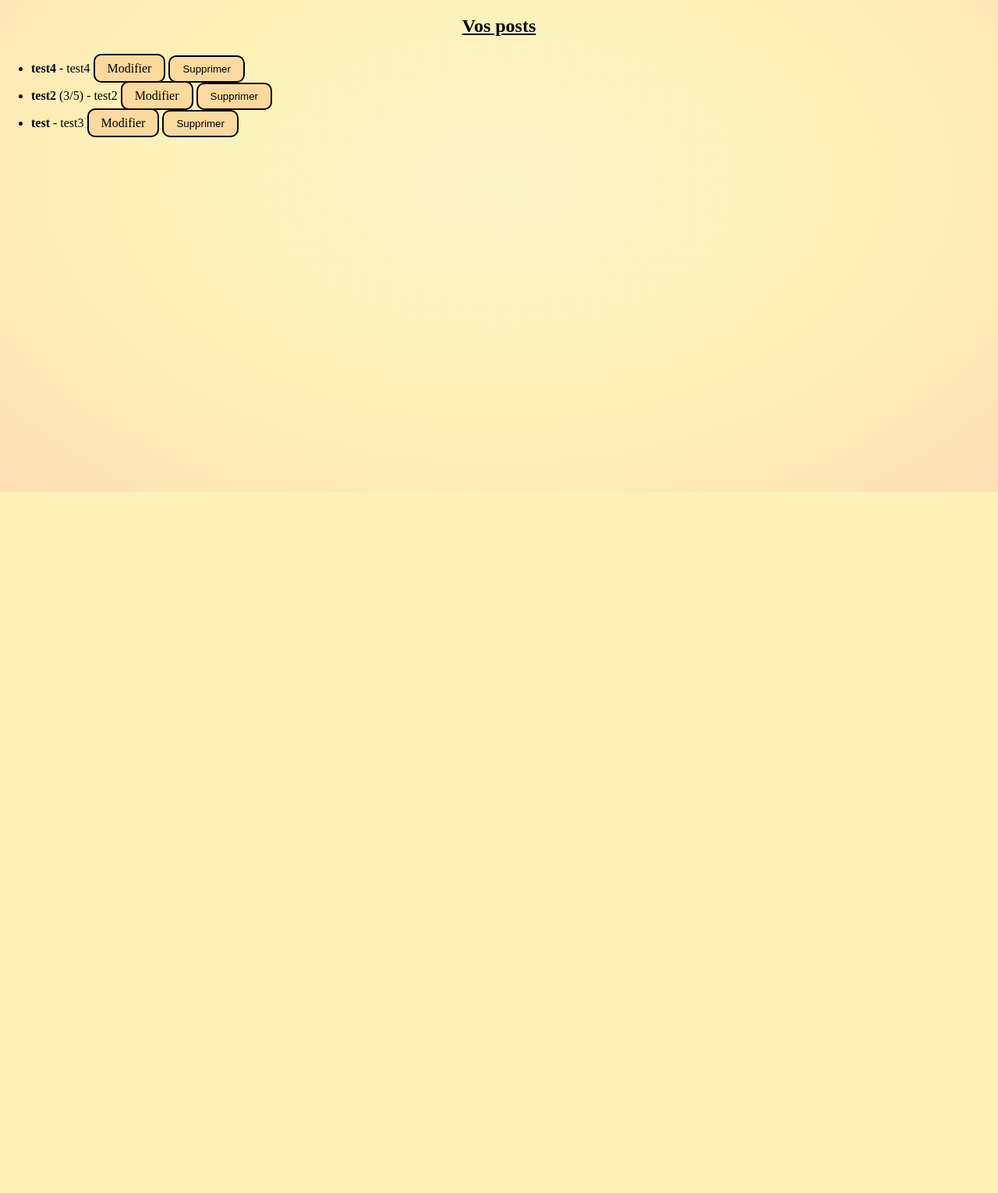
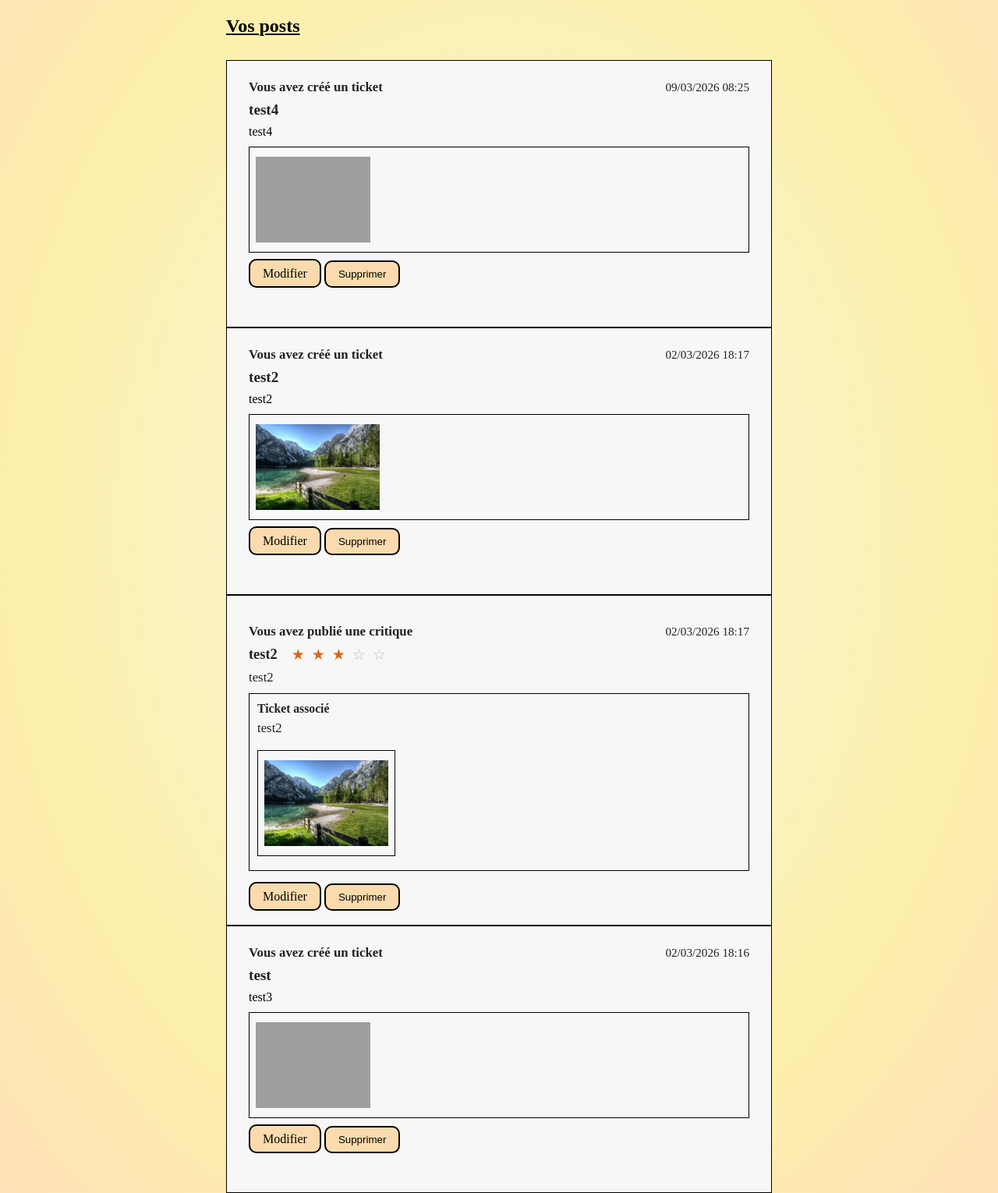
Before and after one commit to GeoffreyArmangau/LitReview, a Django app: page /reviews/posts/ in a window 1280 px wide. Shown: the part 169-1699 px from the top of the page at 78% size. Before the commit the page ends 800 px from the top, so only its background shows below. Run offline with Django 5.2, Linux system fonts and the light colour scheme; a user stored in the database is signed in; data comes from the database, SQL or seed files in the repository; both versions use the stored data as it was after the commit; grey boxes are pictures that could not be loaded.

Commit message:
mise en forme de la page posts

```diff
--- a/reviews/forms.py
+++ b/reviews/forms.py
@@ -33,6 +33,7 @@ class TicketForm(forms.ModelForm):
         widgets = {
             'title': forms.TextInput(attrs={'placeholder': 'Titre de l’article'}),
             'description': forms.Textarea(attrs={'placeholder': 'Décris l’article'}),
+            'image': forms.ClearableFileInput(attrs={'class': 'custom-file-input'}),
         }
 
 class ReviewForm(forms.ModelForm):
@@ -52,6 +53,6 @@ class ReviewForm(forms.ModelForm):
             'body': 'Commentaire',
         }
         widgets = {
-            'headline': forms.TextInput(attrs={'placeholder': 'Titre de la critique', 'autofocus': 'autofocus'}),
+            'headline': forms.TextInput(attrs={'placeholder': 'Titre de la critique'}),
             'body': forms.Textarea(attrs={'placeholder': 'Votre commentaire'}),
         }
--- a/reviews/templates/create_ticket.html
+++ b/reviews/templates/create_ticket.html
@@ -13,7 +13,10 @@
         {{ form.description.label_tag }}
         {{ form.description }}
         <label class="custom-file-label" for="id_image">Image</label>
-        {{ form.image }}
+        <div class="file-upload-wrapper">
+            <label for="id_image" class="button-radius file-upload-label">Télécharger une image</label>
+            {{ form.image }}
+        </div>
         <button type="submit" class="button-radius">Envoyer</button>
     </form>
 </div>
--- a/reviews/templates/posts.html
+++ b/reviews/templates/posts.html
@@ -1,35 +1,75 @@
 {% extends 'base.html' %}
 {% load static %}
 {% block extra_css %}
-<link rel="stylesheet" href="{% static 'css/create_ticket.css' %}">
+<link rel="stylesheet" href="{% static 'css/posts.css' %}">
 {% endblock %}
 {% block content %}
 <div class="posts-container">
-    <h2>Vos posts</h2>
-    <ul>
+    <h2 style="margin-bottom: 30px;">Vos posts</h2>
     {% for post in posts %}
-            {% if post.kind == 'ticket' %}
-                <li>
-                    <strong>{{ post.title }}</strong> - {{ post.description|default:"(pas de description)" }}
+        {% if post.kind == 'review' %}
+        <div class="post-card review review-flex">
+            <div class="review-main">
+                <div class="review-header">
+                    <span class="review-pub">Vous avez publié une critique</span>
+                    <span class="review-date">{{ post.time_created|date:'d/m/Y H:i' }}</span>
+                </div>
+                <div class="review-title-rating">
+                    <span class="review-title">{{ post.headline }}</span>
+                    <span class="review-stars">
+                        {% for i in "12345" %}
+                            {% if forloop.counter <= post.rating %}
+                                <span class="star">★</span>
+                            {% else %}
+                                <span class="star empty">☆</span>
+                            {% endif %}
+                        {% endfor %}
+                    </span>
+                </div>
+                {% if post.body %}
+                <div class="review-body">{{ post.body }}</div>
+                {% endif %}
+                <!-- Les boutons sont déplacés sous le ticket associé, donc on retire ce bloc -->
+            </div>
+            <div class="review-ticket-box">
+                <div class="ticket-label">Ticket associé</div>
+                <div class="ticket-title">{{ post.ticket.title }}</div>
+                {% if post.ticket.image %}
+                <div class="ticket-image"><img src="{{ post.ticket.image.url }}" alt="Image ticket" /></div>
+                {% endif %}
+            </div>
+            <div class="post-actions" style="margin-top:16px;">
+                <a href="{% url 'edit_review' post.id %}" class="button-radius">Modifier</a>
+                <form action="{% url 'delete_review' post.id %}" method="post" style="display:inline;">
+                    {% csrf_token %}
+                    <button type="submit" class="button-radius" onclick="return confirm('Supprimer cette critique ?');">Supprimer</button>
+                </form>
+            </div>
+        </div>
+        {% elif post.kind == 'ticket' %}
+        <div class="post-card ticket">
+            <div class="review-header">
+                <span class="review-pub">Vous avez créé un ticket</span>
+                <span class="review-date">{{ post.time_created|date:'d/m/Y H:i' }}</span>
+            </div>
+            <div class="post-title" style="margin-bottom: 8px;">{{ post.title }}</div>
+            {% if post.description %}
+            <div class="post-content">{{ post.description }}</div>
+            {% endif %}
+            {% if post.image %}
+            <div class="ticket-image"><img src="{{ post.image.url }}" alt="Image ticket" /></div>
+            {% endif %}
+            <div class="post-actions" style="margin-bottom:32px;">
                 <a href="{% url 'edit_ticket' post.id %}" class="button-radius">Modifier</a>
                 <form action="{% url 'delete_ticket' post.id %}" method="post" style="display:inline;">
                     {% csrf_token %}
                     <button type="submit" class="button-radius" onclick="return confirm('Supprimer ce billet ?');">Supprimer</button>
                 </form>
-                </li>
-            {% elif post.kind == 'review' %}
-                <li>
-                    <strong>{{ post.headline }}</strong> ({{ post.rating }}/5) - {{ post.body|default:"(pas de commentaire)" }}
-                    <a href="{% url 'edit_review' post.id %}" class="button-radius">Modifier</a>
-                    <form action="{% url 'delete_review' post.id %}" method="post" style="display:inline;">
-                        {% csrf_token %}
-                        <button type="submit" class="button-radius" onclick="return confirm('Supprimer cette critique ?');">Supprimer</button>
-                    </form>
-                </li>
+            </div>
+        </div>
         {% endif %}
     {% empty %}
-        <li>Aucun post.</li>
+        <div class="post-card"><em>Aucun post.</em></div>
     {% endfor %}
-    </ul>
 </div>
 {% endblock %}
--- a/reviews/urls.py
+++ b/reviews/urls.py
@@ -9,6 +9,6 @@ urlpatterns = [
 	path('review/<int:review_id>/edit/', views.edit_review, name='edit_review'),
 	path('review/<int:review_id>/delete/', views.delete_review, name='delete_review'),
 	path('flux/', views.flux, name='flux'),
-	path('posts/', views.posts, name='posts'),
+	path('posts/', views.PostListView.as_view(), name='posts'),
 	path('abonnements/', views.follow_users, name='follow_users'),
 ]
--- a/reviews/views.py
+++ b/reviews/views.py
@@ -7,6 +7,10 @@ from authentification.models import UserFollows, CustomUser
 from django.contrib import messages
 from django.http import HttpResponseForbidden
 from django.views.decorators.http import require_POST
+from django.views.generic import ListView
+from django.contrib.auth.mixins import LoginRequiredMixin
+from django.db.models import Value, CharField, Q
+from django.urls import reverse_lazy
 
 @login_required
 def follow_users(request):
@@ -60,7 +64,6 @@ def follow_users(request):
 
 @login_required
 def create_review(request):
-
     """
     Crée une critique avec un ticket associé.
     Attributs :
@@ -135,34 +138,31 @@ def delete_ticket(request, ticket_id):
     ticket.delete()
     return redirect('posts')
 
-@login_required
-def posts(request):
+
+class PostListView(LoginRequiredMixin, ListView):
     """
-    Affiche la page de tous les posts (tickets et critiques) de l'utilisateur.
-    Attributs :
-    - tickets : liste des tickets de l'utilisateur
-    - reviews : liste des critiques de l'utilisateur
-    - visible_tickets : liste des tickets à afficher (exclut les tickets liés à une critique)
-    - posts : liste fusionnée de tickets et critiques à afficher
+    Vue pour afficher les posts (tickets et critiques) de l'utilisateur connecté.
     """
-    tickets = Ticket.objects.filter(user=request.user)
-    reviews = Review.objects.filter(user=request.user)
-    # On ne veut pas afficher les tickets liés à une review créée en même temps (tickets "fantômes")
-    ticket_ids_with_review = set(Review.objects.values_list('ticket_id', flat=True))
-    visible_tickets = tickets.exclude(id__in=ticket_ids_with_review)
-    # Prépare la liste fusionnée
-    posts = list(visible_tickets)
-    for review in reviews:
-        posts.append(review)
-    # Ajoute un attribut 'kind' pour différencier dans le template
-    for post in posts:
-        if isinstance(post, Ticket):
-            post.kind = 'ticket'
-        else:
-            post.kind = 'review'
-    # Trie par date décroissante
-    posts.sort(key=lambda x: x.time_created, reverse=True)
-    return render(request, 'posts.html', {'posts': posts})
+    template_name = 'posts.html'
+    context_object_name = 'posts'
+    login_url = reverse_lazy('login')
+
+    def get_queryset(self):
+        user = self.request.user
+        tickets = Ticket.objects.filter(user=user).order_by('-time_created')
+        reviews = Review.objects.filter(Q(user=user) | Q(ticket__user=user))
+        reviews_by_ticket = {}
+        for review in reviews:
+            reviews_by_ticket.setdefault(review.ticket_id, []).append(review)
+        # On prépare une liste où chaque ticket est suivi de sa/son review(s) associée(s)
+        posts = []
+        for ticket in tickets:
+            ticket.kind = 'ticket'
+            posts.append(ticket)
+            for review in reviews_by_ticket.get(ticket.id, []):
+                review.kind = 'review'
+                posts.append(review)
+        return posts
 
 @login_required
 def edit_review(request, review_id):
--- a/static/css/create_ticket.css
+++ b/static/css/create_ticket.css
@@ -35,13 +35,21 @@
     box-sizing: border-box;
 }
 
-/* Personnalisation du champ image */
-.form-container input[type="file"] {
+/* Personnalisation du bouton d'import d'image */
+.file-upload-wrapper {
+    display: flex;
+    align-items: center;
+    margin-bottom: 24px;
+}
+.file-upload-label {
+    cursor: pointer;
+    margin-right: 16px;
+    width: 200px;
+    text-align: center;
+    align-self: flex-start;
+}
+.custom-file-input {
     display: none;
-}
-
-.custom-file-label {
-    display: block;
 }
 
 h2 {
--- /dev/null
+++ b/static/css/posts.css
@@ -0,0 +1,163 @@
+
+/* --- Styles généraux --- */
+.posts-container {
+    max-width: 700px;
+    margin: 0 auto;
+    padding: 0;
+}
+
+.post-card {
+    background: #f7f7f7;
+    border: 1px solid #000;
+    border-radius: 0;
+    box-shadow: none;
+    margin-bottom: 32px;
+    padding: 24px 28px 18px 28px;
+    position: relative;
+}
+
+.post-header {
+    display: flex;
+    align-items: center;
+    margin-bottom: 10px;
+}
+
+.post-title {
+    font-size: 1.2rem;
+    font-weight: bold;
+    color: #222;
+    margin-right: 12px;
+}
+
+.post-type {
+    font-size: 0.95rem;
+    font-weight: 600;
+    color: #4e73df;
+    background: #eaf0fb;
+    border-radius: 8px;
+    padding: 2px 10px;
+    margin-left: auto;
+    display: none;
+}
+
+/* --- Critiques et tickets associés --- */
+.review-flex {
+    display: flex;
+    flex-direction: column;
+    align-items: stretch;
+}
+
+.review-main {
+    display: flex;
+    flex-direction: column;
+    margin-top: 12px;
+}
+
+.review-header {
+    display: flex;
+    justify-content: space-between;
+    align-items: center;
+    margin-bottom: 8px;
+}
+
+.review-pub {
+    font-weight: bold;
+    font-size: 1.05rem;
+    color: #222;
+}
+
+.review-date {
+    color: #222;
+    font-size: 0.95rem;
+}
+
+.review-title-rating {
+    display: flex;
+    align-items: center;
+    gap: 18px;
+    margin-bottom: 8px;
+}
+
+.review-title {
+    font-size: 1.15rem;
+    font-weight: bold;
+    color: #222;
+}
+
+.review-stars {
+    font-size: 1.2rem;
+    color: #222;
+    letter-spacing: 2px;
+}
+
+.star{
+    color: #db6617;
+}
+
+.star.empty {
+    color: #bbb;
+}
+
+.review-body {
+    font-size: 1.05rem;
+    color: #222;
+    margin-bottom: 10px;
+}
+
+.review-ticket-box {
+    background: none;
+    border: 1px solid #000;
+    border-radius: 0;
+    padding: 10px 10px 8px 10px;
+    display: flex;
+    flex-direction: column;
+    align-items: flex-start;
+    min-width: 0;
+    max-width: 100%;
+    box-shadow: none;
+    margin: 0;
+    margin-top: 12px;
+}
+
+.ticket-label {
+    font-size: 0.98rem;
+    color: #222;
+    font-weight: 600;
+    margin-bottom: 6px;
+}
+
+.ticket-title {
+    font-size: 1.05rem;
+    font-weight: 500;
+    color: #222;
+    margin-bottom: 8px;
+    text-align: left;
+}
+
+.ticket-image {
+    border: #000 1px solid;
+    margin-bottom: 10px;
+    margin-top: 10px;
+}
+
+
+.ticket-image img {
+    max-width: 100%;
+    max-height: 110px;
+    margin-top: 4px;
+    padding: 8px
+}
+
+.post-card,
+.review-ticket-box {
+    border: 1px solid #000;
+    border-radius: 0;
+    margin-bottom: 0;
+    box-shadow: none;
+    margin-top: 0;
+}
+
+.post-card.ticket, .post-card.review {
+    margin-top: 0;
+    margin-bottom: 0;
+}
--- a/static/css/style.css
+++ b/static/css/style.css
@@ -8,7 +8,7 @@ body {
     min-height: 100vh;
     display: flex;
     flex-direction: column;
-    background: radial-gradient(#f8edacb0, #fae46979, #ffbd6077);
+    background: radial-gradient(#ece4b2cb,#f8edacab, #fae4698e, #ffbd6073);
     background-repeat: no-repeat;
     background-position: center;
 }
```
Also changed, not shown: db.sqlite3, 1 other file. Lines whose indentation alone changed are shown as unchanged.
